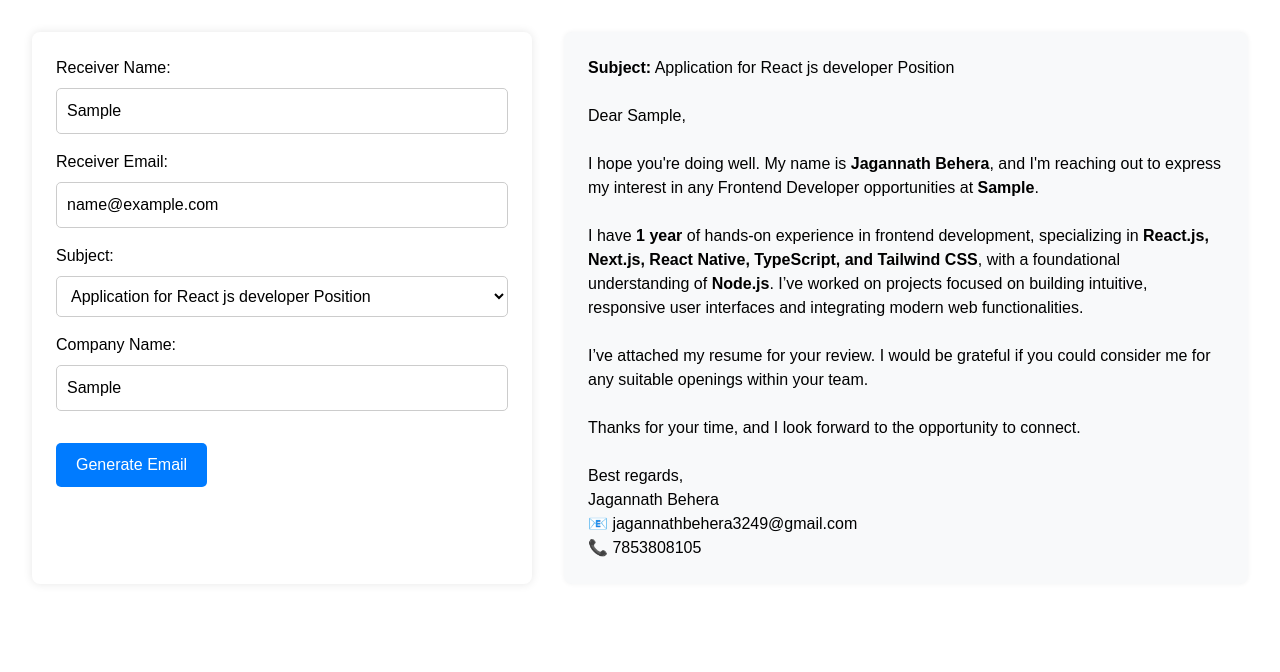
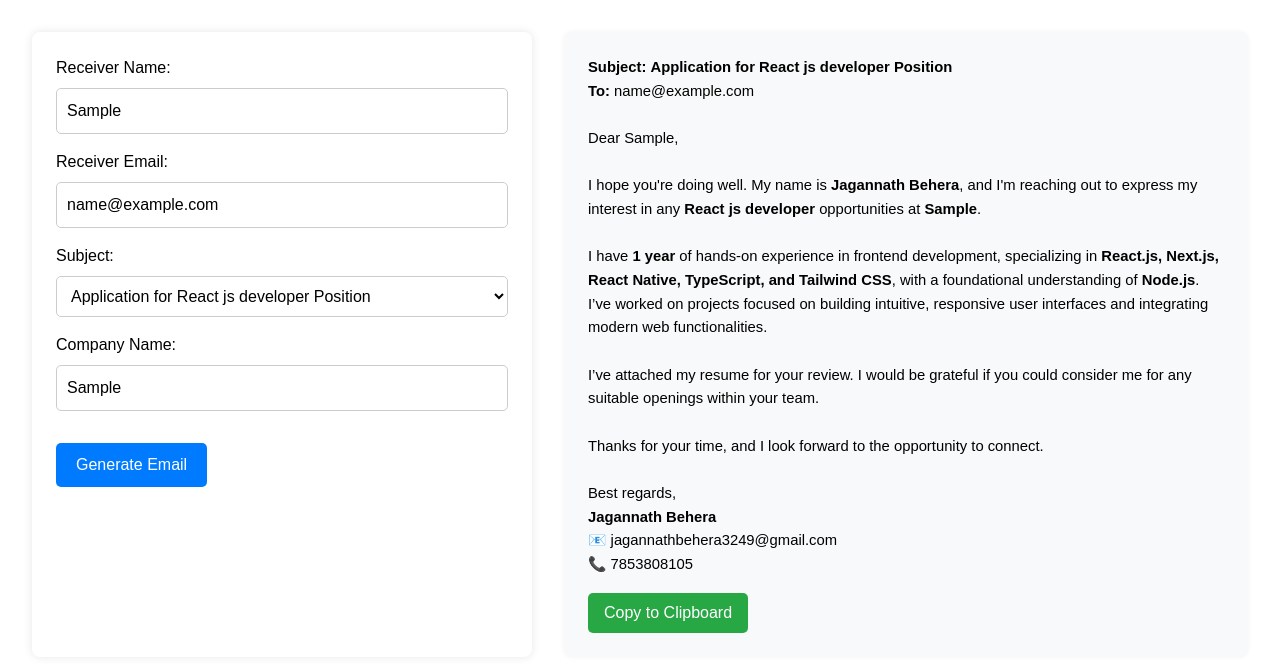
Before and after one commit to Jaga3249/cold_emil_templete, a React (Vite) app: page / in a window 1280 px wide. Both pictures are taken after typing "Sample", "name@example.com", "Sample" into the empty fields and a click on the button "Generate Email". Shown: the top 672 px of the page. Built offline with nearby package versions, Linux system fonts and the light colour scheme.

Commit message:
solve indentation issue

```diff
--- a/src/components/EmailGenerator.jsx
+++ b/src/components/EmailGenerator.jsx
@@ -9,6 +9,7 @@ const EmailGenerator = () => {
   });
 
   const [emailOutput, setEmailOutput] = useState("");
+  const [copied, setCopied] = useState(false);
 
   const handleChange = (e) => {
     const { name, value } = e.target;
@@ -17,28 +18,56 @@ const EmailGenerator = () => {
 
   const handleSubmit = (e) => {
     e.preventDefault();
-    const { receiverName, subject, companyName } = formData;
+    const { receiverName, receiverEmail, subject, companyName } = formData;
+
+    const position = subject
+      .replace("Application for", "")
+      .replace("Position", "")
+      .trim();
 
     const emailText = `
-<b>Subject:</b> ${subject}
+<b>Subject:</b> <b>${subject}</b><br/>
+<b>To:</b> ${receiverEmail}<br/><br/>
 
-Dear ${receiverName},
+Dear ${receiverName},<br/><br/>
 
-I hope you're doing well. My name is <b>Jagannath Behera</b>, and I'm reaching out to express my interest in any Frontend Developer opportunities at <b>${companyName}</b>.
+I hope you're doing well. My name is <b>Jagannath Behera</b>, and I'm reaching out to express my interest in any <b>${position}</b> opportunities at <b>${companyName}</b>.<br/><br/>
 
-I have <b>1 year</b> of hands-on experience in frontend development, specializing in <b>React.js, Next.js, React Native, TypeScript, and Tailwind CSS</b>, with a foundational understanding of <b>Node.js</b>. I’ve worked on projects focused on building intuitive, responsive user interfaces and integrating modern web functionalities.
+I have <b>1 year</b> of hands-on experience in frontend development, specializing in <b>React.js, Next.js, React Native, TypeScript, and Tailwind CSS</b>, with a foundational understanding of <b>Node.js</b>. I’ve worked on projects focused on building intuitive, responsive user interfaces and integrating modern web functionalities.<br/><br/>
 
-I’ve attached my resume for your review. I would be grateful if you could consider me for any suitable openings within your team.
+I’ve attached my resume for your review. I would be grateful if you could consider me for any suitable openings within your team.<br/><br/>
 
-Thanks for your time, and I look forward to the opportunity to connect.
+Thanks for your time, and I look forward to the opportunity to connect.<br/><br/>
 
-Best regards,
-Jagannath Behera
-📧 jagannathbehera3249@gmail.com
-📞 7853808105
-    `.trim();
+Best regards,<br/>
+<b>Jagannath Behera</b><br/>
+📧 <a href="mailto:jagannathbehera3249@gmail.com">jagannathbehera3249@gmail.com</a><br/>
+📞 <a href="tel:+917853808105">7853808105</a>
+`.trim();
 
     setEmailOutput(emailText);
+    setCopied(false);
+  };
+
+  const handleCopy = async () => {
+    try {
+      await navigator.clipboard.write([
+        new ClipboardItem({
+          "text/html": new Blob([emailOutput], { type: "text/html" }),
+          "text/plain": new Blob(
+            [
+              document.createRange().createContextualFragment(emailOutput)
+                .textContent,
+            ],
+            { type: "text/plain" }
+          ),
+        }),
+      ]);
+      setCopied(true);
+    } catch (err) {
+      console.error("Copy failed", err);
+      setCopied(false);
+    }
   };
 
   return (
@@ -99,6 +128,7 @@ Jagannath Behera
             <option>Application for React js developer Position</option>
             <option>Application for Frontend developer Position</option>
             <option>Application for Developer developer Position</option>
+            <option>Application for Junior Frontend Developer Position</option>
           </select>
         </label>
 
@@ -136,14 +166,44 @@ Jagannath Behera
             background: "#f8f9fa",
             padding: "1.5rem",
             borderRadius: "8px",
-            whiteSpace: "pre-wrap",
             boxShadow: "0 0 5px rgba(0,0,0,0.05)",
             maxWidth: "700px",
             flex: "1",
             minWidth: "300px",
+            position: "relative",
+            overflowX: "auto",
+            wordBreak: "break-word",
           }}
-          dangerouslySetInnerHTML={{ __html: emailOutput }}
-        />
+        >
+          <div
+            style={{
+              fontSize: "0.925rem",
+              lineHeight: "1.6",
+              fontFamily: "Arial, sans-serif",
+            }}
+            dangerouslySetInnerHTML={{ __html: emailOutput }}
+          />
+
+          {/* Inline style to override bold size */}
+          <style>
+            {`b { font-weight: bold; font-size: inherit !important; }`}
+          </style>
+
+          <button
+            onClick={handleCopy}
+            style={{
+              marginTop: "1rem",
+              padding: "8px 16px",
+              backgroundColor: "#28a745",
+              color: "#fff",
+              border: "none",
+              borderRadius: "5px",
+              cursor: "pointer",
+            }}
+          >
+            {copied ? "Copied!" : "Copy to Clipboard"}
+          </button>
+        </div>
       )}
     </div>
   );
```
